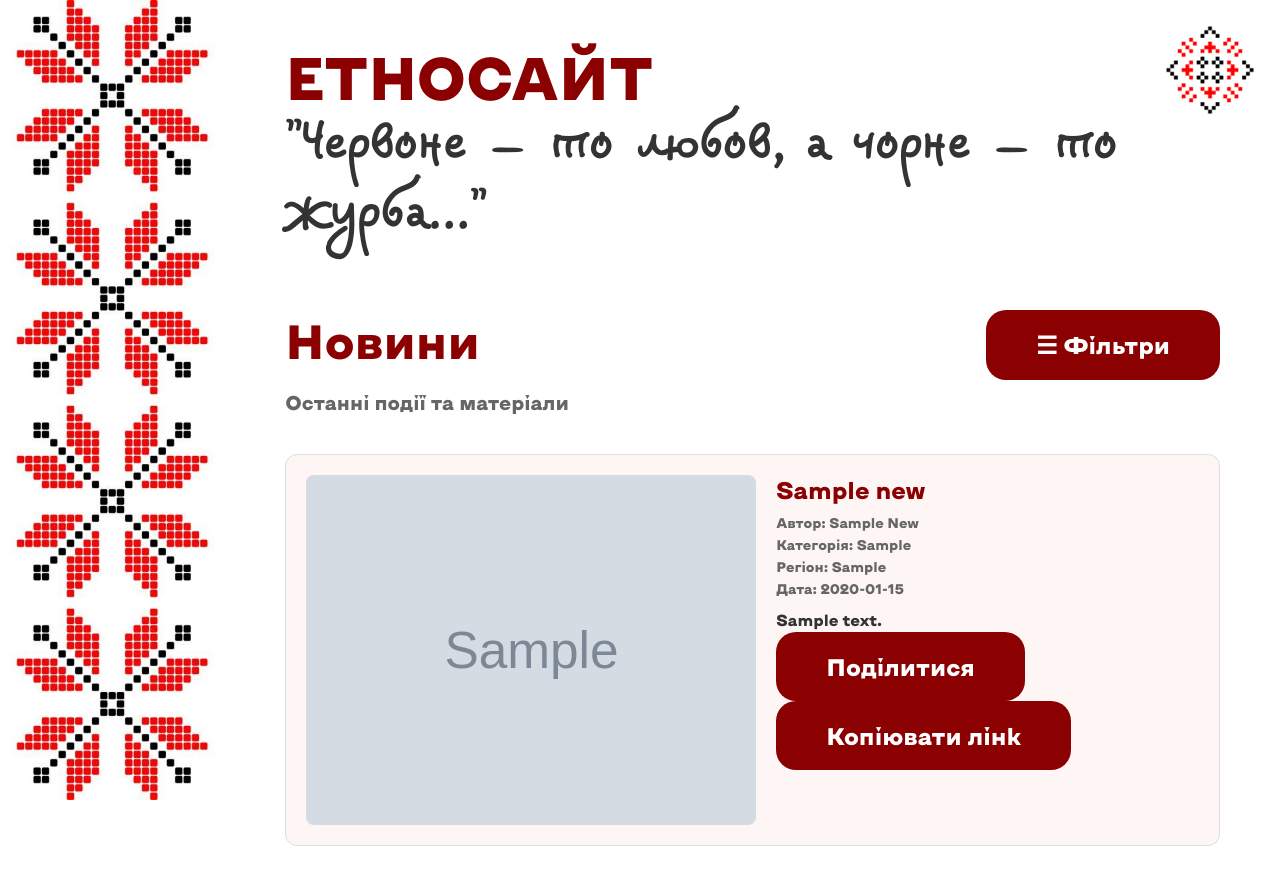
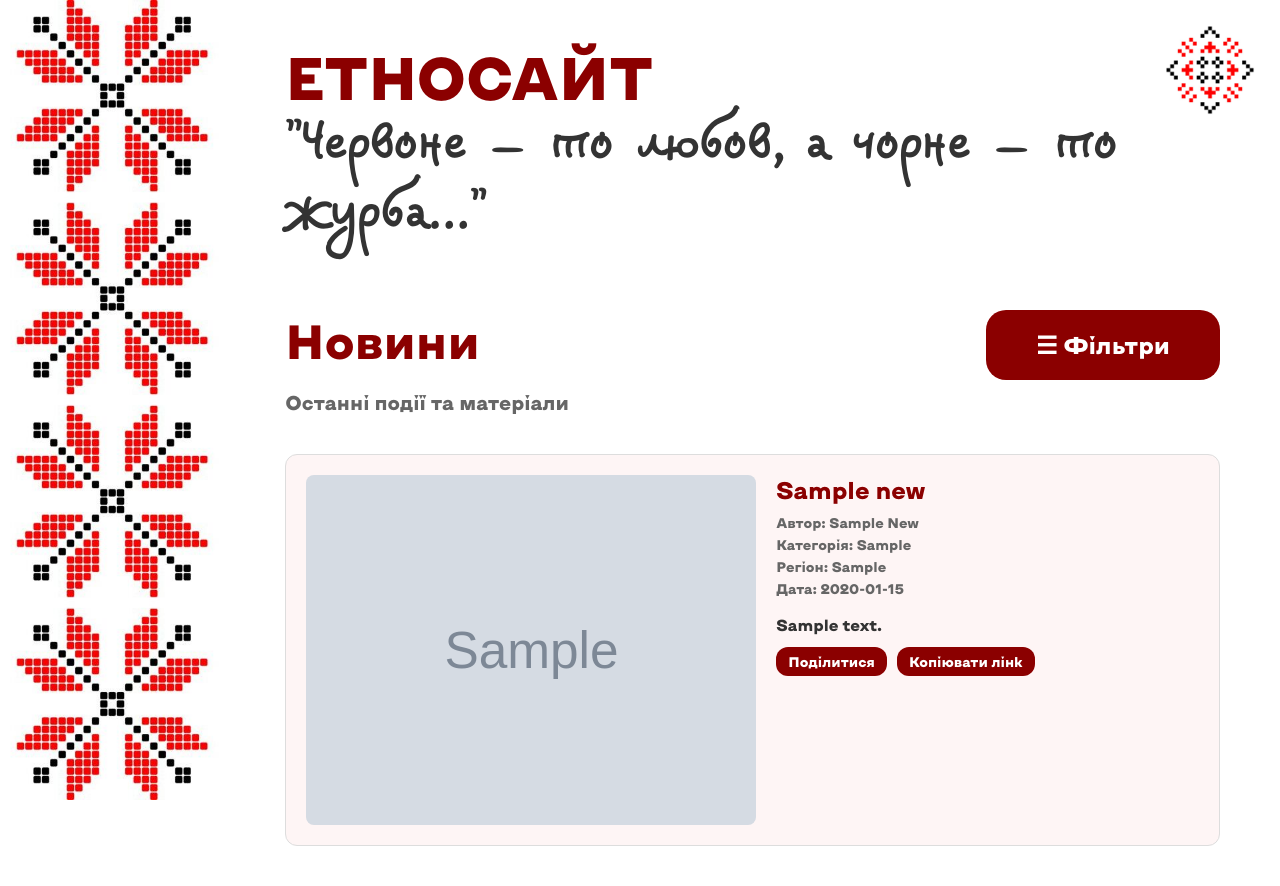
Before and after one commit to yuliiayakymiv/ethnosite_project, a Flask app: page /news in a window 1280 px wide. Run offline with Flask 3, Linux system fonts and the light colour scheme; tables that the repository leaves empty hold one stand-in row (values such as "Sample post"); grey boxes marked "Sample" are stand-in pictures.

Commit message:
Update style.css

```diff
--- a/ETNOSITE/static/css/style.css
+++ b/ETNOSITE/static/css/style.css
@@ -579,4 +579,85 @@ h1 {
 .btn-reset:hover {
     background-color: #8b0000;
     color: #fff;
+<<<<<<< Updated upstream
 }
+=======
+}
+
+.navigation {
+    display: flex;
+    gap: 15px;
+    margin: 15px 0;
+}
+
+.navigation a {
+    text-decoration: none;
+    color: white;
+    background-color: #8b1a1a;
+    padding: 8px 18px;
+    border-radius: 6px;
+    font-weight: bold;
+}
+
+
+.btn-map {
+    color: #8b0000;
+    border: 2px solid #8b0000;
+    display: inline-block;
+    transition: all 0.3s ease;
+    background-color: transparent;
+    border-radius: 24px;
+    font-size: 45px;
+    padding: 40px 90px;
+    font-weight: bold;
+    font-family: 'KyivType';
+    display: inline-block;
+}
+
+.btn-map:hover {
+    background-color: #e8a0a0;
+}
+
+.news-content {
+    display: flex;
+    flex-direction: column;
+}
+
+/* Контейнер кнопок внизу картки */
+.share-actions--bottom {
+    margin-top: auto;
+    display: flex;
+    gap: 10px;
+    align-items: center;
+    padding-top: 10px;
+}
+
+.small-btn {
+    padding: 6px 12px;
+    font-size: 14px;
+    border-radius: 12px;
+    min-width: 90px;
+}
+
+.toast {
+    position: fixed;
+    left: 50%;
+    bottom: 24px;
+    transform: translateX(-50%);
+    background: rgba(0,0,0,0.90);
+    color: #fff;
+    padding: 10px 14px;
+    border-radius: 8px;
+    font-size: 14px;
+    line-height: 1.2;
+    z-index: 99999;
+    pointer-events: none;
+    opacity: 0;
+    transition: opacity .2s ease, transform .2s ease;
+}
+
+.toast.show {
+    opacity: 1;
+    transform: translateX(-50%) translateY(-4px);
+}
+>>>>>>> Stashed changes
```
